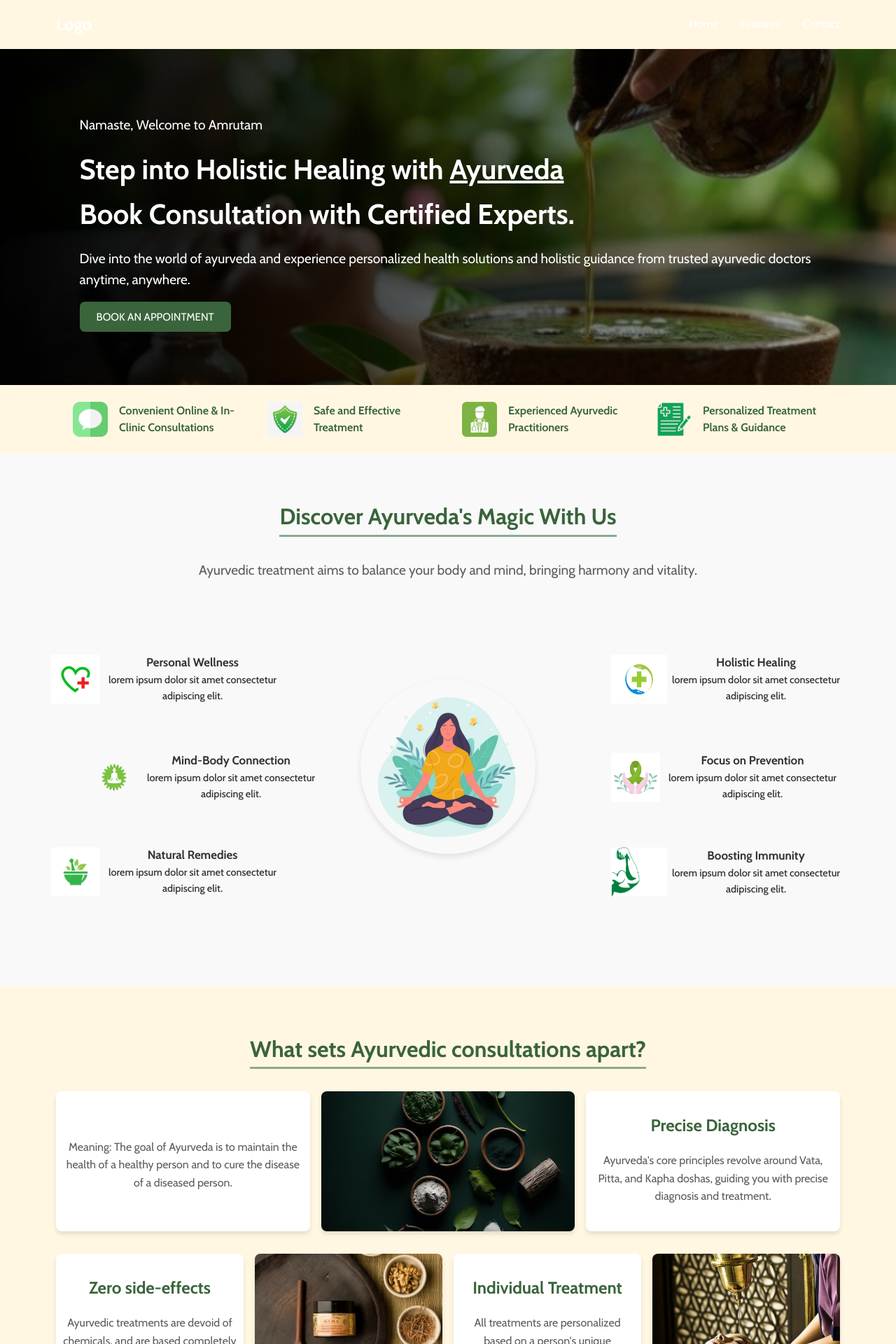
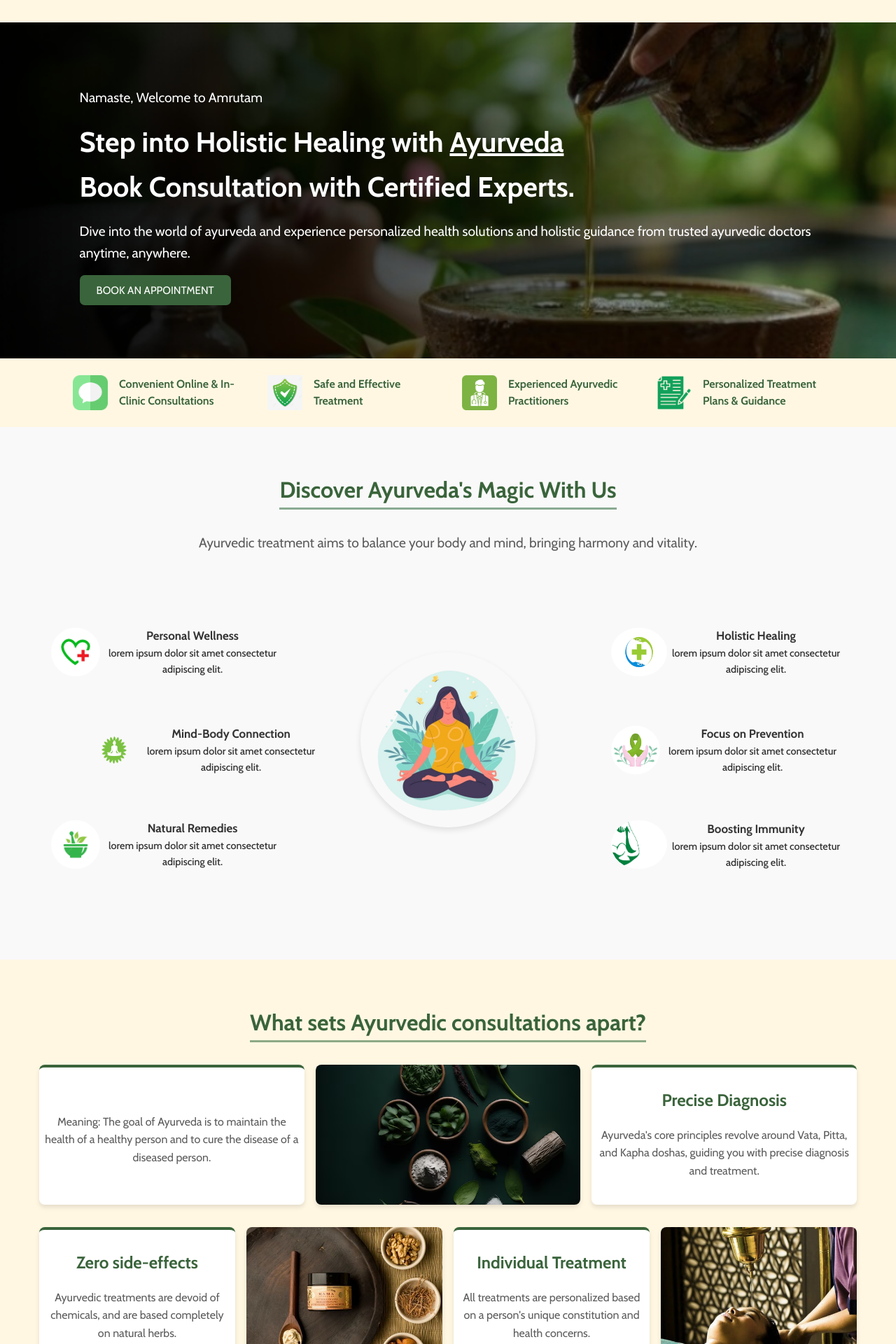
Before and after one commit to eshatokedar/ayurveda-web, a React (Create React App) app: page / in a window 1280 px wide. Shown: the top 1920 px of the page at 70% size. Built offline with nearby package versions, Linux system fonts and the light colour scheme; a web font is replaced by a local one.

Commit message:
style changes

```diff
--- a/src/components/Approach.js
+++ b/src/components/Approach.js
@@ -54,7 +54,7 @@
 
   return (
     <section className="approach">
-      <div className="container">
+      <div className="approach-container">
         <h2 className="approach-heading">Our Ayurvedic Approach</h2>
         <p className="approach-subheading">
           We follow a systematic approach to provide the best solutions for your health.
--- a/src/components/Consultations.js
+++ b/src/components/Consultations.js
@@ -6,9 +6,9 @@
 
 const Consultations = () => {
   return (
-    <section className="consultations">
-        <h2 className="consultations-heading">What sets Ayurvedic consultations apart?</h2>
-      <div className="container">
+    <section className="consultation">
+        <h2 className="consultation-heading">What sets Ayurvedic consultations apart?</h2>
+      <div className="consultation-container">
         {/* First Row */}
         <div className="row">
           <div className="consultation-card"><h3></h3>
--- a/src/components/Header.js
+++ b/src/components/Header.js
@@ -7,15 +7,10 @@
   return (
     <header className="header">
       <div className="container">
-        <div className="logo">Logo</div>
-        <nav className={`nav-links ${isOpen ? "active" : ""}`}>
-          <a href="#">Home</a>
-          <a href="#">Features</a>
-          <a href="#">Contact</a>
-        </nav>
-        <div className="menu-toggle" onClick={() => setIsOpen(!isOpen)}>
+      <div className="menu-toggle" onClick={() => setIsOpen(!isOpen)}>
           ☰
         </div>
+        <div className="logo">AMRUTAM</div>
       </div>
     </header>
   );
--- a/src/styles/Approach.css
+++ b/src/styles/Approach.css
@@ -4,7 +4,7 @@
   text-align: center;
   }
 
-  .container {
+  .approach-container {
   max-width: 1200px;
   margin: 0 auto;
   padding: 0 1rem;
@@ -44,6 +44,7 @@
   flex-direction: column;
   justify-content: center;
   align-items: center;
+  border-top: 4px solid #3A643B;
   }
 
   .approach-card:hover {
--- a/src/styles/Consultations.css
+++ b/src/styles/Consultations.css
@@ -1,10 +1,10 @@
-.consultations {
+.consultation {
   padding: 4rem 0;
   background: #FFF7E2;
   text-align: center;
 }
 
-.consultations-heading {
+.consultation-heading {
   font-size: 2rem;
   font-weight: bold;
   margin-bottom: 2rem;
@@ -13,9 +13,9 @@
   display: inline-block;
 }
 
-.container {
+.consultation-container {
   max-width: 1200px;
-  margin: 2rem auto 0 auto;
+  margin:0 auto;
   padding: 0 1rem;
 }
 
@@ -43,6 +43,10 @@
   transition: transform 0.3s;
 }
 
+.consultation-card:not(.image-card) {
+  border-top: 4px solid #3A643B;
+}
+
 .consultation-card h3 {
   font-size: 1.5rem;
   color: #3A643B;
@@ -62,35 +66,26 @@
 
 .image-card img {
   width: 100%;
-  height: 100%;
-  object-fit: cover;
-  position: absolute;
-  top: 0;
-  left: 0;
+  height: auto;
+  border-radius: 8px;
+  border-top: 0px;
 }
 
-@media (max-width: 768px) {
-  .row {
-    flex-direction: column;
-    gap: 2rem;
+
+@media (max-width: 1015px) {
+  .consultation-card {
+    flex: 1 1 calc(50% - 1rem);
   }
-
-  .consultation-card {
-    max-width: 100%;
-    height: auto;
+  .consultation-card h3 {
+    font-size: 1.4rem;
   }
-  .consultations-heading {
-    font-size: 1.75rem;
-  }
-
 }
 
 @media (max-width: 480px) {
-  .row {
-    flex-direction: column;
+  .consultation-card {
+    flex: 1 1 100%;
   }
-  .consultation-card {
-    max-width: 100%;
-    height: auto;
+  .consultation-card h3 {
+    font-size: 1.5rem;
   }
 }
--- a/src/styles/Discover.css
+++ b/src/styles/Discover.css
@@ -3,6 +3,12 @@
     padding: 4rem 0;
     background-color: #f9f9f9;
     text-align: center;
+  }
+
+  .discover-container {
+    max-width: 1200px;
+    margin: 0 auto;
+    padding: 0 1rem;
   }
 
   .discover-heading {
@@ -62,9 +68,10 @@
   .card-icon {
     width: 80px;
     height: 70px;
+
     /* border: #246533 2px solid; */
-    /* border-radius: 50%;
-    background-color:#246533 ; */
+     border-radius: 50%;
+    /* background-color:#246533 ; */
   }
 
   .card-1 {
@@ -161,7 +168,7 @@
         font-size: 0.95rem;
         color: #5c5c5d;
         margin-top: 0.2rem;
-        margin-bottom: 0;
+        margin-bottom: 1rem;
       }
 
       .card-1,
@@ -188,6 +195,7 @@
       }
       .discover-description{
         font-size: 1rem;
+        margin-bottom: 1rem;
       }
     }
 
@@ -207,6 +215,10 @@
         flex-direction: column;
         align-items: center;
         justify-content: center;
+        width: 90%;
+      }
+      .discover-container{
+        max-width: 1500px;
       }
     }
 
--- a/src/styles/Header.css
+++ b/src/styles/Header.css
@@ -1,6 +1,6 @@
 .header {
   background-color:  #FFF7E2;
-    color: white;
+  color: #3a643b;
   padding: 1rem 0;
   position: sticky;
   top: 0;
@@ -16,64 +16,30 @@
 .logo {
   font-size: 1.5rem;
   font-weight: bold;
-  }
-
-  .nav-links {
-    display: flex;
-    gap: 2rem;
-  }
-
-  .nav-links a {
-    color: white;
-    text-decoration: none;
+  display: none;
 }
 
 .menu-toggle {
   display: none;
-    font-size: 1.5rem;
+  font-size: 1.75rem;
   cursor: pointer;
 }
 
 @media (max-width: 768px) {
-    .nav-links {
-      display: none;
-      flex-direction: column;
-      gap: 1rem;
-      position: absolute;
-      background-color: #333;
-      width: 100%;
-      left: 0;
-      top: 60px;
-      text-align: center;
-    }
-
-    .nav-links.active {
-      display: flex;
-    }
-
   .menu-toggle {
     display: block;
   }
+
+  .logo {
+    display: block;
+    margin: 0 auto;
+    text-align: left;
   }
 
-  @media (max-width: 768px) {
-    .nav-links {
-      display: none;
-      flex-direction: column;
-      gap: 1rem;
-      position: absolute;
-      background-color: #333;
+  .header .container {
+    flex-direction: row;
+    justify-content: space-between;
+    align-items: center;
     width: 100%;
-      left: 0;
-      top: 60px;
-      text-align: center;
-    }
-
-    .nav-links.active {
-      display: flex;
-    }
-
-    .menu-toggle {
-      display: block;
   }
 }
--- a/src/styles/Reviews.css
+++ b/src/styles/Reviews.css
@@ -20,7 +20,6 @@
 
   .review-card {
     background: #fff;
-    border-radius: 5%;
     box-shadow: 0 4px 6px rgba(0, 0, 0, 0.1);
     padding: 1.5rem;
     position: relative;
```
Lines whose indentation alone changed are shown as unchanged.
